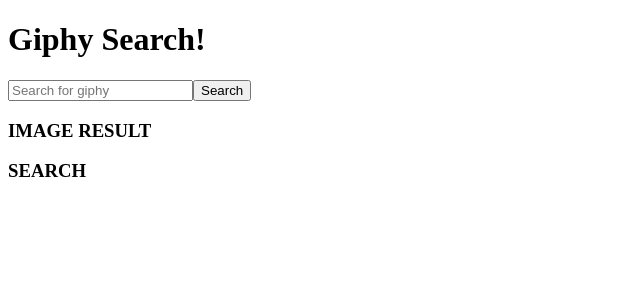
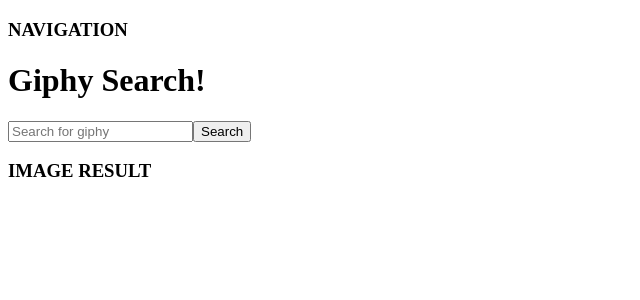
Before and after one commit to AshB25/Giphy-Saga, a React (Vite) app: page / in a window 1280 px wide. Shown: the top 300 px of the page, without its empty margins (0-640 px from the left). Built offline with nearby package versions, Linux system fonts and the light colour scheme.

Commit message:
updated routes in app page and added navigation bar

```diff
--- a/src/components/App/App.jsx
+++ b/src/components/App/App.jsx
@@ -1,31 +1,24 @@
 import SearchForm from '../SearchForm/SearchForm';
 import ImageResult from '../ImageResult/ImageResult';
+import Navigation from '../Navigation/Navigation';
 import { HashRouter as Router, Route } from 'react-router-dom';
-import Search from '../Search/Search';
 import Favorites from '../Favorites/Favorites';
-import { useDispatch, useSelector } from 'react-redux';
 
 function App() {
-  const getCategory = () => {
-    dispatch({ type: 'GET_' });
-  };
-
   return (
     <div>
-      <h1>Giphy Search!</h1>
-      <SearchForm />
-      <ImageResult />
-
       <Router>
         <Route path="/" exact>
-          <Search />
+          <Navigation />
+          <h1>Giphy Search!</h1>
+          <SearchForm />
+          <ImageResult />
         </Route>
 
         <Route path="/favorites" exact>
           <Favorites />
         </Route>
       </Router>
-
     </div>
   );
 }
--- a/src/components/Search/Search.jsx
+++ b/src/components/Navigation/Navigation.jsx
@@ -1,8 +1,7 @@
 function Search() {
-
   return (
     <div>
-      <h3>SEARCH</h3>
+      <h3>NAVIGATION</h3>
     </div>
   );
 }
```
